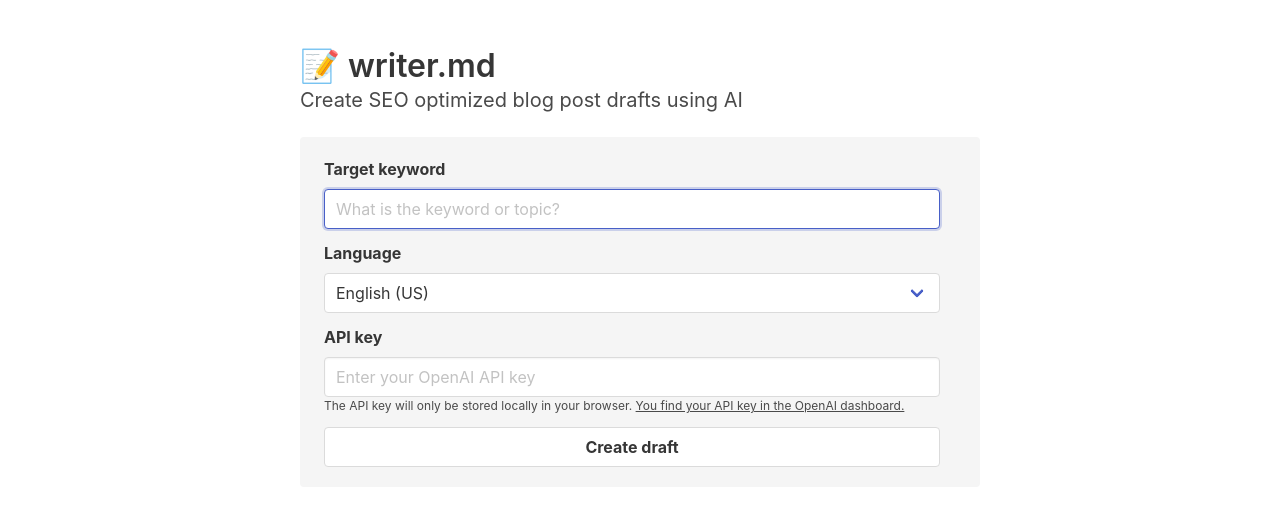
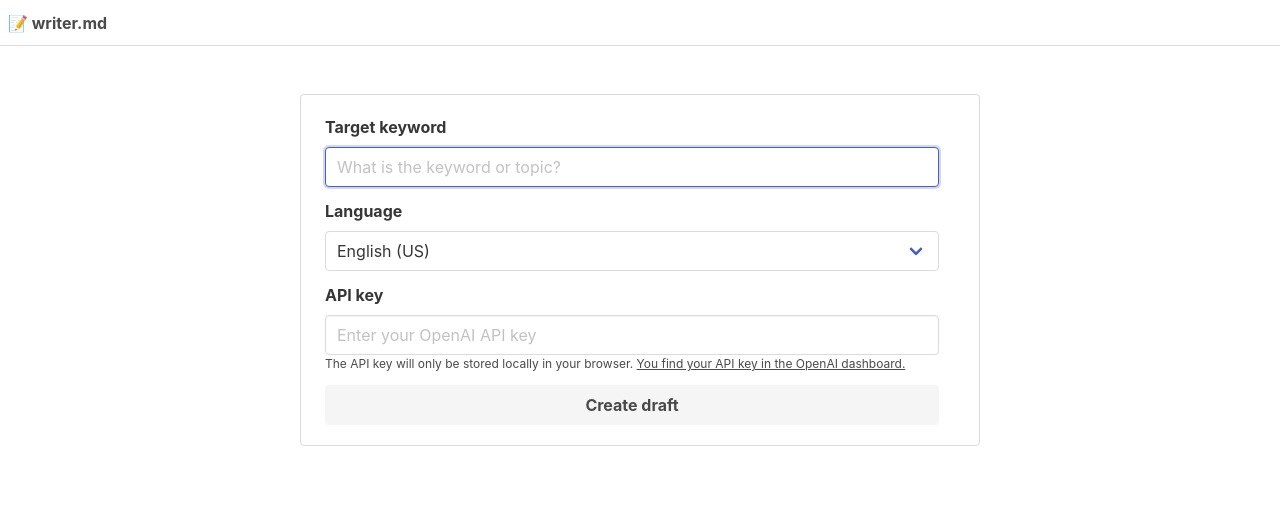
Before and after one commit to jermainee/writer.md, a React (Create React App) app: page / in a window 1280 px wide. Shown: the top 506 px of the page. Built offline with nearby package versions, Linux system fonts and the light colour scheme.

Commit message:
Adjust first page styling

```diff
--- a/src/Writer.tsx
+++ b/src/Writer.tsx
@@ -42,13 +42,22 @@
 
     private renderParameterForm = () => {
         return (<>
+            <header className="writerHeader">
+                <div className="columns is-mobile is-vcentered">
+                    <div className="column">
+                        <span className="writerHeader__logo" onClick={() => window.location.reload()}>📝 writer.md</span>
+                    </div>
+                    <div className="column is-narrow">
+                            <span className="buttons">
+                                <span className="button is-text is-dummy is-small"></span>
+                            </span>
+                    </div>
+                </div>
+            </header>
             <div className="hero">
                 <div className="hero-body">
                     <div className="container is-small">
-                        <div className="title">📝 writer.md</div>
-                        <div className="subtitle">Create SEO optimized blog post drafts using AI</div>
-
-                        <div className="notification">
+                        <div className="notification is-blank">
                             <form onSubmit={this.handleFormSubmit}>
                                 <div className="field">
                                     <label className="label">Target keyword</label>
@@ -82,7 +91,7 @@
 
                                 <div className="field">
                                     <div className="control">
-                                        <button type="submit" className="button has-text-weight-bold is-fullwidth">Create draft</button>
+                                        <button type="submit" className="button is-light has-text-weight-bold is-fullwidth">Create draft</button>
                                     </div>
                                 </div>
                             </form>
@@ -99,10 +108,9 @@
                 <header className="writerHeader">
                     <div className="columns is-mobile is-vcentered">
                         <div className="column">
-                            <span className="writerHeader__logo" onClick={() => window.location.reload()}>writer.md</span>
+                            <span className="writerHeader__logo" onClick={() => window.location.reload()}>📝 writer.md</span>
                         </div>
                         <div className="column is-narrow">
-
                             <span className="buttons">
                                 <span className="button is-text is-dummy is-small">
                                     Status:&nbsp;{this.state.isFinished ? 'finished' : (<span>generating <span className="loading">◇</span></span>)}
--- a/src/index.css
+++ b/src/index.css
@@ -6,6 +6,12 @@
 }
 .container.is-small {
     max-width: 680px !important;
+}
+
+.notification.is-blank  {
+    box-shadow: none;
+    background-color: #fff;
+    border: 1px solid #dbdbdb;
 }
 
 .button.is-dummy, .button.is-dummy:hover {
@@ -18,6 +24,7 @@
     width: 100%;
     height: 46px;
     padding: .5rem;
+    border-bottom: 1px solid #dbdbdb;
 }
 
 .writerContainer {
@@ -42,7 +49,6 @@
 
 .w-md-editor {
     box-shadow: none;
-    border-top: 1px solid #dbdbdb;
 }
 
 .writerEditor .w-md-editor-content {
```
